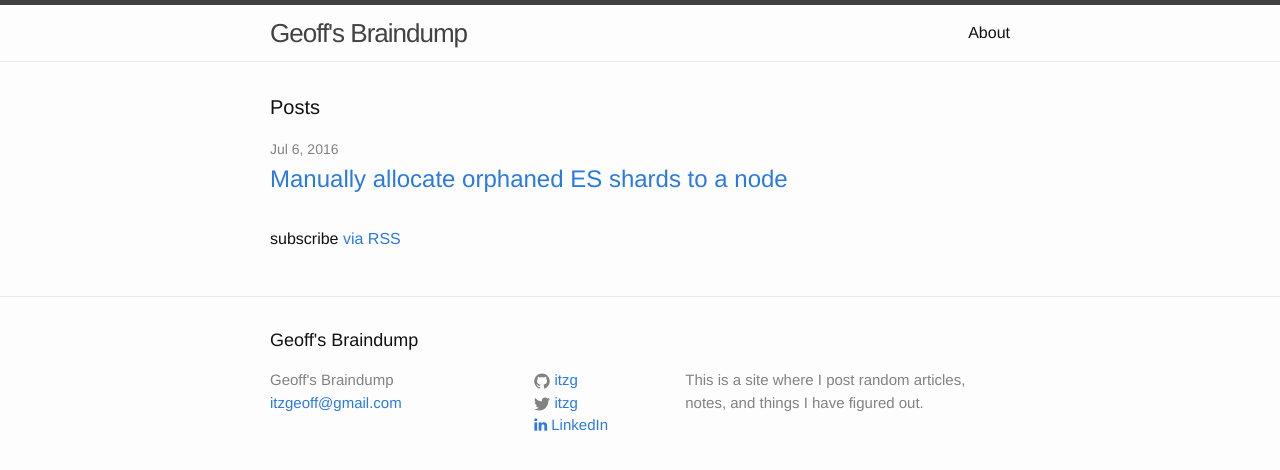
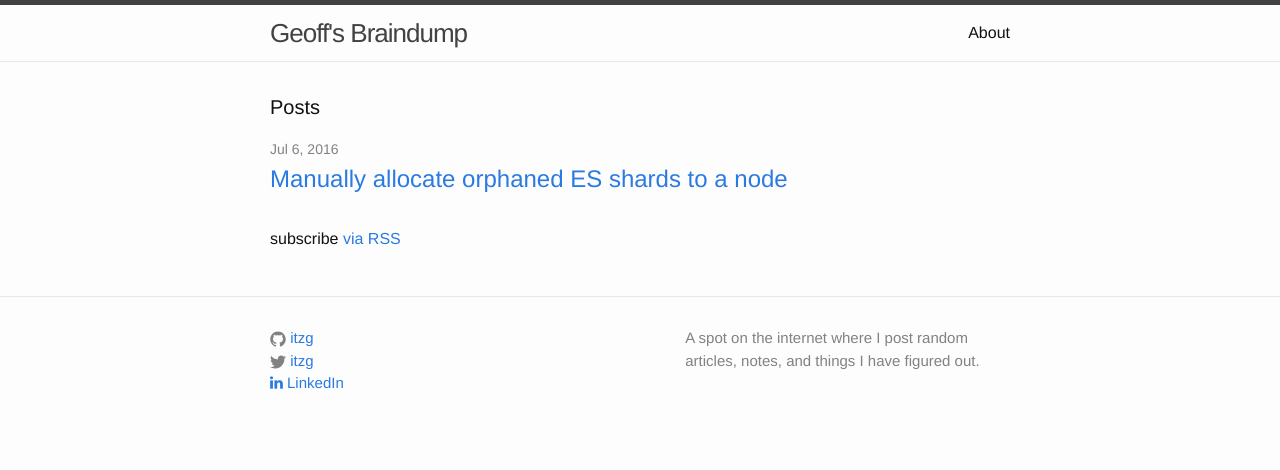
Before and after one commit to itzg/itzg.github.io, a Jekyll site: the page built from index.html, in a window 1280 px wide. Shown: the top 470 px of the page. Built offline with Jekyll 4.4.1, drawn with Linux system fonts in a browser that asks for light colours; nearby versions of some CDN libraries.

Commit message:
Simplify the footer

```diff
--- a/_config.yml
+++ b/_config.yml
@@ -9,7 +9,7 @@
 title: Geoff's Braindump
 email: itzgeoff@gmail.com
 description: > # this means to ignore newlines until "baseurl:"
-  This is a site where I post random articles, notes, and things I have figured out.
+  A spot on the internet where I post random articles, notes, and things I have figured out.
 baseurl: "" # the subpath of your site, e.g. /blog
 url: "https://itzg.github.io" # the base hostname & protocol for your site
 twitter_username: itzg
--- a/_includes/footer.html
+++ b/_includes/footer.html
@@ -2,17 +2,8 @@
 
   <div class="wrapper">
 
-    <h2 class="footer-heading">{{ site.title }}</h2>
-
     <div class="footer-col-wrapper">
       <div class="footer-col footer-col-1">
-        <ul class="contact-list">
-          <li>{{ site.title }}</li>
-          <li><a href="mailto:{{ site.email }}">{{ site.email }}</a></li>
-        </ul>
-      </div>
-
-      <div class="footer-col footer-col-2">
         <ul class="social-media-list">
           {% if site.github_username %}
           <li>
@@ -36,6 +27,9 @@
         </ul>
       </div>
 
+      <div class="footer-col footer-col-2">
+      </div>
+
       <div class="footer-col footer-col-3">
         <p>{{ site.description }}</p>
       </div>
```
